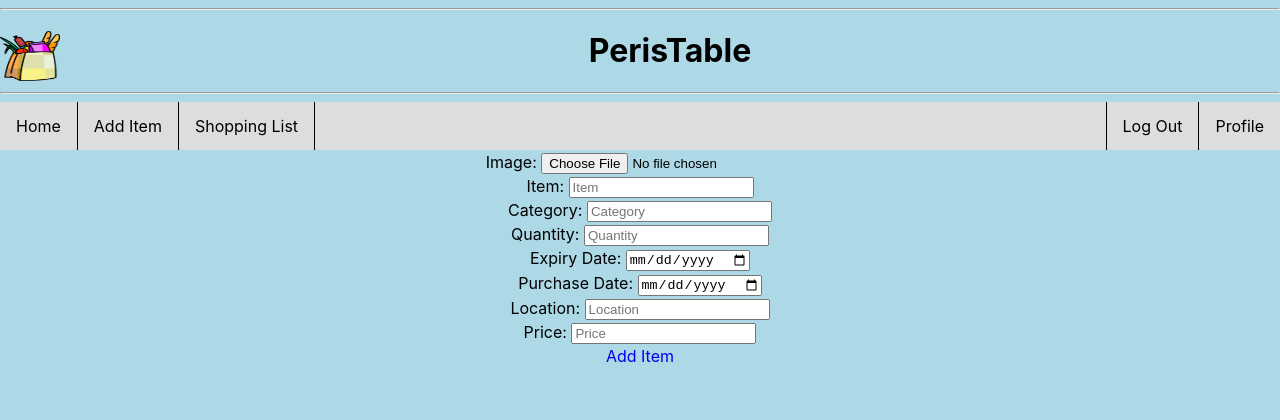
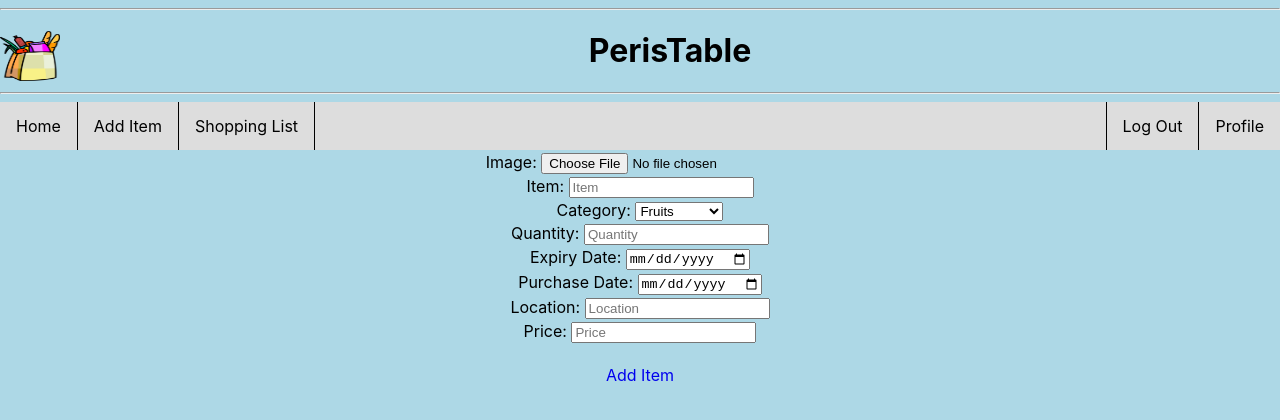
Before and after one commit to tan-weijie/PerisTable, a React (Create React App) app in the folder frontend/: page /add in a window 1280 px wide. Shown: the top 420 px of the page. Built offline with nearby package versions, Linux system fonts and the light colour scheme; no server answers.

Commit message:
added dropdown to category

```diff
--- a/frontend/src/pages/AddPage.js
+++ b/frontend/src/pages/AddPage.js
@@ -67,7 +67,14 @@ const AddPage = () => {
                     </tr>
                     <tr>
                         <label>Category: </label>
-                        <input onChange={(e)=> setCategory(e.target.value)} value={category} type="select" placeholder="Category"/>
+                        {/* <input onChange={(e)=> setCategory(e.target.value)} value={category} type="select" placeholder="Category"/> */}
+                        <select onChange={(e)=> setCategory(e.target.value)}>
+                            <option value="Fruits">Fruits</option>
+                            <option value="Vegetables">Vegetables</option>
+                            <option value="Meat">Meat</option>
+                            <option value="Dairy">Dairy</option>
+                            <option value="Others">Others</option>
+                        </select>
                     </tr>
                     <tr>
                         <label>Quantity: </label>
@@ -90,6 +97,7 @@ const AddPage = () => {
                         <input onChange={(e)=> setPrice(e.target.value)} value={price} type="text" placeholder="Price"/>
                     </tr>
                 </table>
+                <br/>
                 <a onClick={handleSubmit} href="./home" >Add Item</a>
             </form>
         </div>
--- a/frontend/src/pages/EditPage.js
+++ b/frontend/src/pages/EditPage.js
@@ -26,7 +26,7 @@ const EditPage = () => {
         console.log('useeffect')
     },[])
 
-    function getOne (){
+    function getOne() {
         axios.get((uri + `show/${id}`))
         .then(response =>{
             console.log('received data');
@@ -45,7 +45,7 @@ const EditPage = () => {
         })
     }
 
-    function editOne (e){
+    function handleEdit(e) {
         e.preventDefault();
         const data = {
             item,
@@ -88,12 +88,18 @@ const EditPage = () => {
                         <img src="lala"/>
                     </tr>
                     <tr>
-                        <label>Item Name: </label>
+                        <label>Item: </label>
                         <input onChange={(e)=> setItem(e.target.value)} value={item} type="text" placeholder="Item"/>
                     </tr>
                     <tr>
                         <label>Category: </label>
-                        <input onChange={(e)=> setCategory(e.target.value)} value={category} type="select" placeholder="Category"/>
+                        <select onChange={(e)=> setCategory(e.target.value)} value={category}>
+                            <option value="Fruits">Fruits</option>
+                            <option value="Vegetables">Vegetables</option>
+                            <option value="Meat">Meat</option>
+                            <option value="Dairy">Dairy</option>
+                            <option value="Others">Others</option>
+                        </select>
                     </tr>
                     <tr>
                         <label>Quantity: </label>
@@ -101,11 +107,11 @@ const EditPage = () => {
                     </tr>
                     <tr>
                         <label>Expiry Date: </label>
-                        <input onChange={(e)=> setExpiryDate(e.target.value)} value={expiryDate.split('T')[0]} type="date" placeholder="dd-mm-yyyy"/>
+                        <input onChange={(e)=> setExpiryDate(e.target.value)} value={expiryDate.split('T')[0]} type="date"/>
                     </tr>
                     <tr>
                         <label>Purchase Date: </label>
-                        <input onChange={(e)=> setPurchaseDate(e.target.value)} value={purchaseDate.split('T')[0]} type="date" placeholder="Purchase Date"/>
+                        <input onChange={(e)=> setPurchaseDate(e.target.value)} value={purchaseDate.split('T')[0]} type="date"/>
                     </tr>
                     <tr>
                         <label>Location: </label>
@@ -116,7 +122,8 @@ const EditPage = () => {
                         <input onChange={(e)=> setPrice(e.target.value)} value={price} type="text" placeholder="Price"/>
                     </tr>
                 </table>
-                <button onClick={editOne}>Edit</button>
+                <br/>
+                <a onClick={handleEdit}>Edit</a>
             </form>
         </div>
     )
--- a/frontend/src/pages/ShowPage.js
+++ b/frontend/src/pages/ShowPage.js
@@ -78,6 +78,7 @@ const ShowPage = (props) => {
                         ${data.price}
                     </tr>
                 </table>
+                <br/>
                 <a href={`../edit/${data._id}`} id={data._id}>Edit</a>
                 <a onClick={handleDelete} id={data._id}>Remove</a>
             </form>
```
